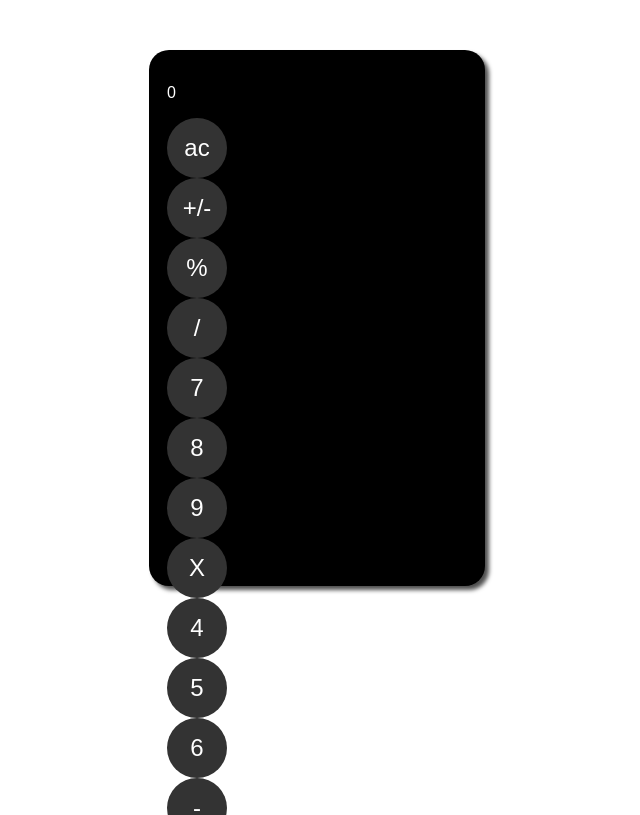
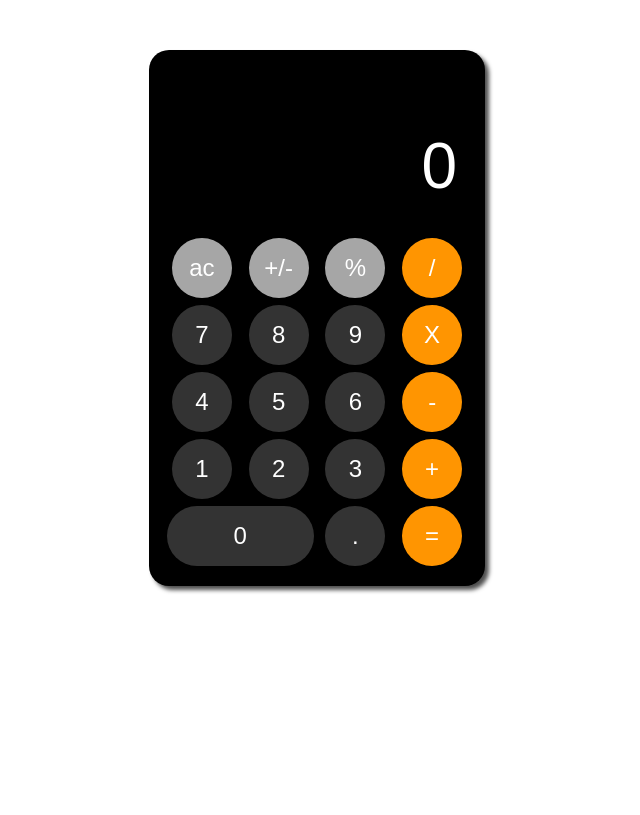
Before and after one commit to horoshopodumaj/calculator, a website: page index.html in a window 1280 px wide. Shown: the top 815 px of the page, without its empty margins (323-963 px from the left). Drawn offline with Linux system fonts and the light colour scheme.

Commit message:
added styles

```diff
--- a/style.css
+++ b/style.css
@@ -1,8 +1,8 @@
 :root {
     --bg: #000;
     --buttons-calc: #ff9501;
-    --buttons-num: #a6a6a6;
-    --buttons-sub: #fdfdfd;
+    --buttons-sub: #a6a6a6;
+    --buttons-num: #333;
 }
 
 .calc {
@@ -17,10 +17,37 @@
     padding: 18px;
     box-shadow: 4px 4px 4px #4f4f4f;
 }
+
+.calc-screen {
+    height: 125px;
+    padding: 10px;
+    display: grid;
+    justify-items: end;
+    align-items: end;
+    margin-bottom: 25px;
+}
+
+.calc-screen p {
+    text-align: right;
+    font-size: 4rem;
+    margin: 0;
+}
+
+.buttons {
+    display: grid;
+    grid-template-areas:
+        "ac plus-minus percent division"
+        "seven eight nine multi"
+        "four five six minus"
+        "one two three plus"
+        "zero zero dot equal";
+    grid-gap: 7px;
+    justify-items: center;
+}
 .btn {
     width: 60px;
     height: 60px;
-    background: #333;
+    background: var(--buttons-num);
     border-radius: 50%;
     text-align: center;
     line-height: 60px;
@@ -28,3 +55,25 @@
     cursor: pointer;
     user-select: none;
 }
+
+.btn.zero {
+    grid-area: zero;
+    width: 100%;
+    border-radius: 34px;
+}
+
+.btn:hover {
+    filter: brightness(120%);
+}
+
+.btn:active {
+    filter: brightness(90%);
+}
+
+.btn.bg-grey {
+    background: var(--buttons-sub);
+}
+
+.btn.bg-orange {
+    background: var(--buttons-calc);
+}
```
